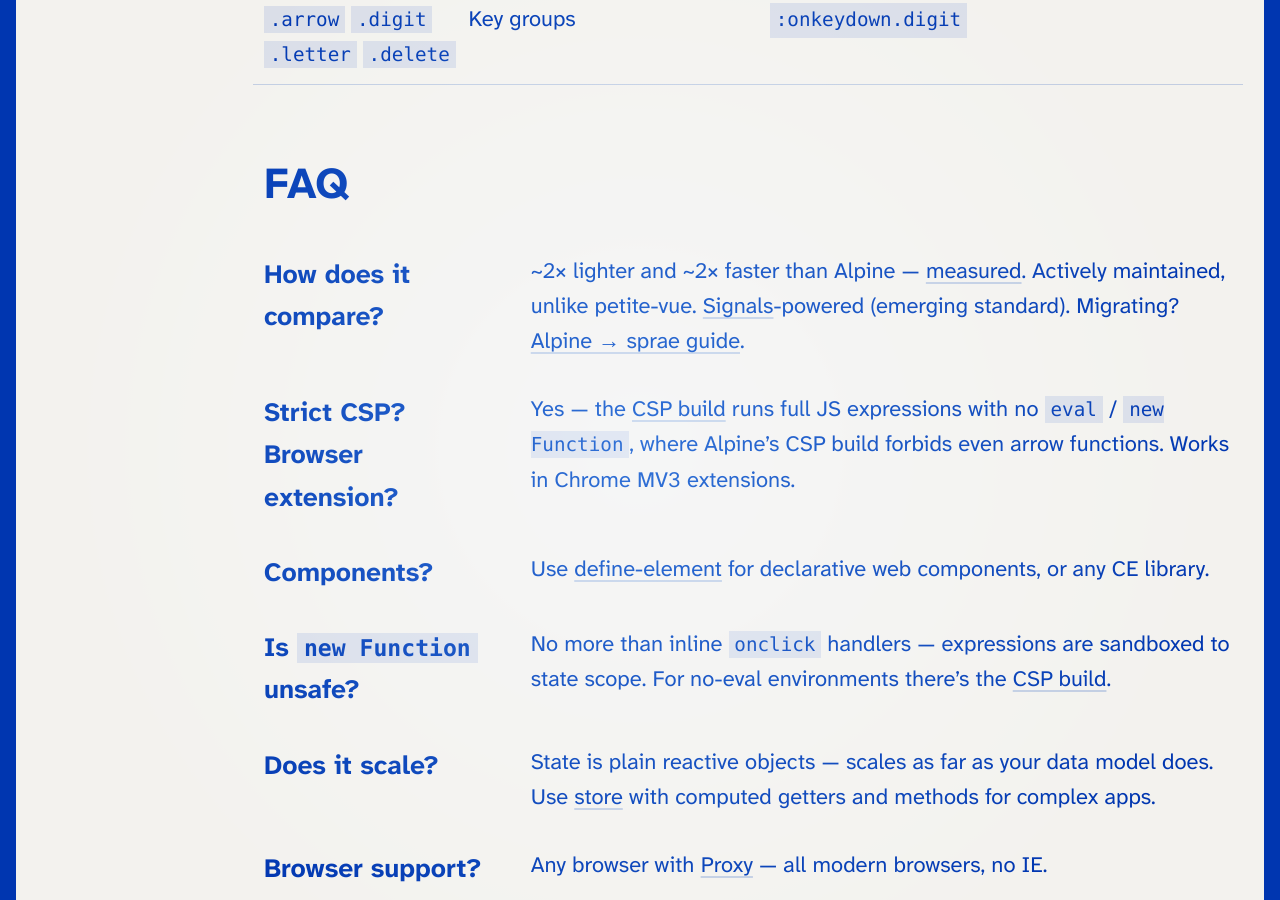
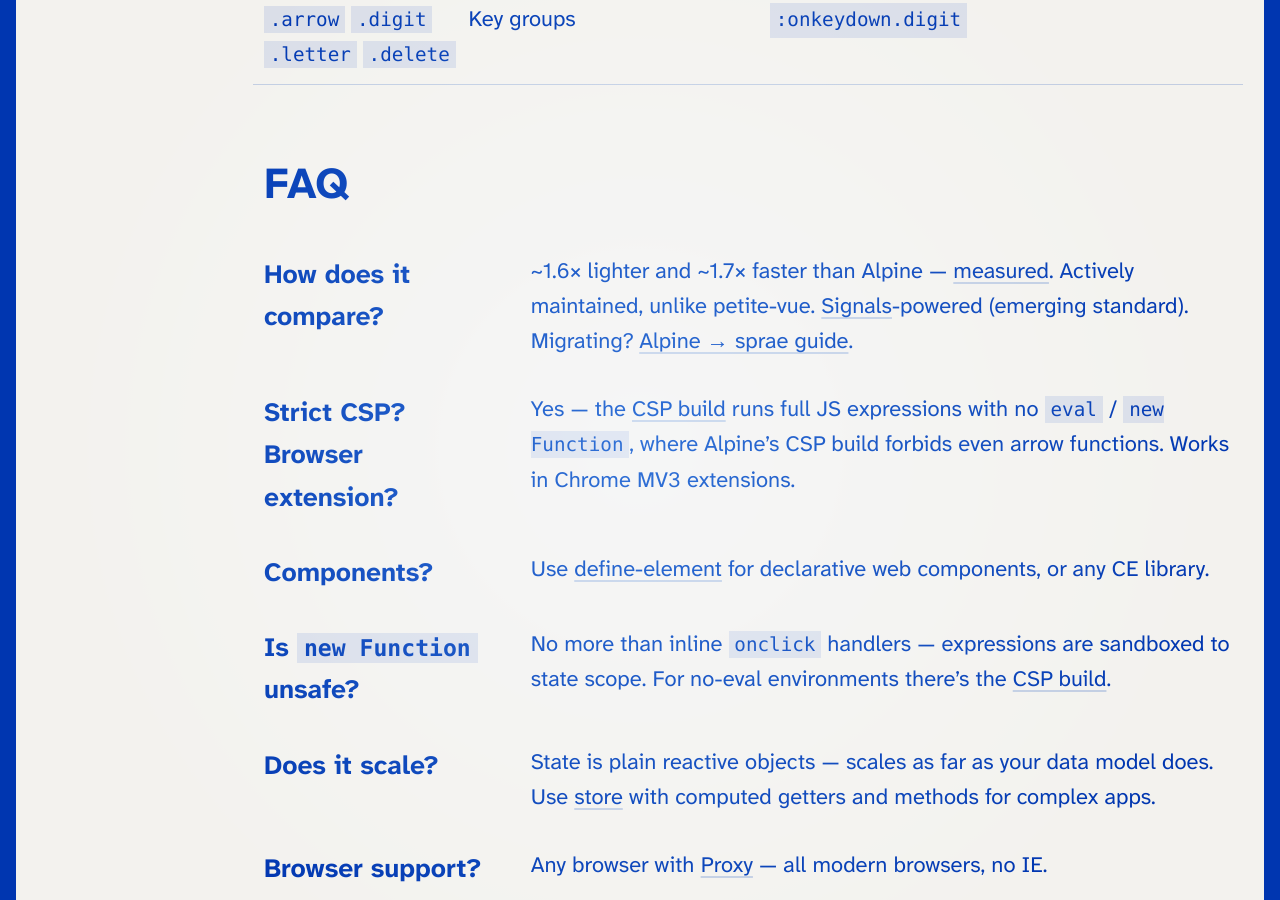
Before and after one commit to dy/sprae, a Jekyll site: the page built from index.md, in a window 1280 px wide and 900 px high, scrolled down 6199 px. Built offline with Jekyll 4.4.1, drawn with Linux system fonts in a browser that asks for light colours; our own code applies the rules of GitHub Pages for plain Markdown files.

Commit message:
Correct Alpine comparison: ~1.6x lighter / ~1.7x faster (was overstated as ~2x; sprae grew to 10.7kb)

```diff
--- a/index.md
+++ b/index.md
@@ -301,7 +301,7 @@ document.querySelectorAll('.ref-list pre').forEach(p => p.innerHTML = hl(p.textC
 ## FAQ
 
 **How does it compare?**
-: ~2× lighter and ~2× faster than Alpine — [measured](./compare). Actively maintained, unlike petite-vue. [Signals](https://github.com/tc39/proposal-signals)-powered (emerging standard). Migrating? [Alpine → sprae guide](./alpine).
+: ~1.6× lighter and ~1.7× faster than Alpine — [measured](./compare). Actively maintained, unlike petite-vue. [Signals](https://github.com/tc39/proposal-signals)-powered (emerging standard). Migrating? [Alpine → sprae guide](./alpine).
 
 **Strict CSP? Browser extension?**
 : Yes — the [CSP build](./csp) runs full JS expressions with no `eval` / `new Function`, where Alpine's CSP build forbids even arrow functions. Works in Chrome MV3 extensions.
```
Also changed, not shown: readme.md.
